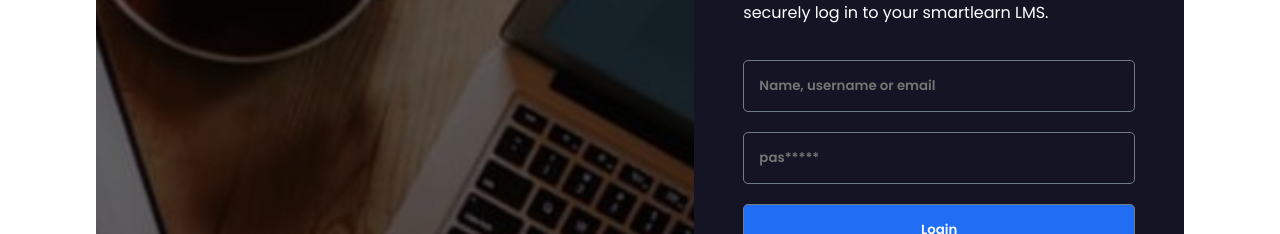
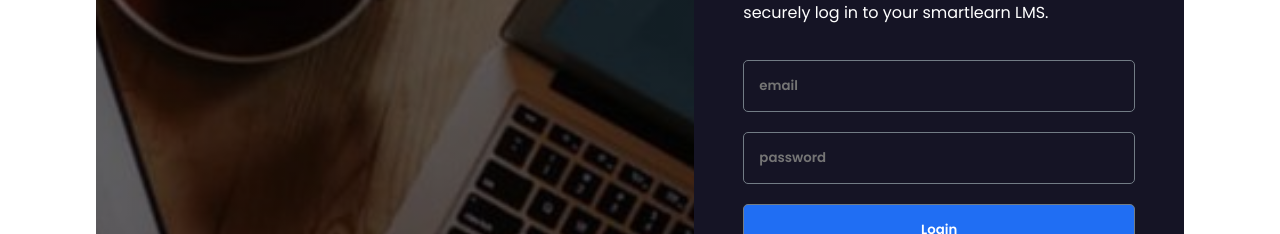
Before and after one commit to chukaijeh/smartlearn, a React (Create React App) app: page /auth/login in a window 1280 px wide. Shown: the part 226-460 px from the top of the page. Built offline with nearby package versions, Linux system fonts and the light colour scheme.

Commit message:
chore: made placeholder verbose

```diff
--- a/src/auth/Login.jsx
+++ b/src/auth/Login.jsx
@@ -47,8 +47,8 @@ function Login(params) {
                 }}>
                     <h2>Sign in</h2>
                     <p>Enter your email address and password to securely log in to your smartlearn LMS.</p>
-                    <input type="text" placeholder='Name, username or email' className="inputfield" />
-                    <input type="password" placeholder='pas*****' className="inputfield" />
+                    <input type="text" placeholder='email' className="inputfield" />
+                    <input type="password" placeholder='password' className="inputfield" />
                     {
                         isLogin ? <input type="submit" id="submit" value={"authenticating..."} disabled /> : <input type="submit" id="submit" value={"Login"} />
                     }
--- a/src/auth/Signup.jsx
+++ b/src/auth/Signup.jsx
@@ -89,7 +89,7 @@ function SignUp() {
             <small>{lastNameError}</small>
             <input type="email" placeholder='Email' className='inputfield' />
             <small>{emailError}</small>
-            <input type="password" placeholder='Pas*****' className='inputfield' />
+            <input type="password" placeholder='Password' className='inputfield' />
             <small>{passwordError}</small>
             {
               isSignUp ? <input type="submit" id="submit" value={"authenticating..."} disabled /> : <input type="submit" id="submit" value={"Sign Up"} />
```
